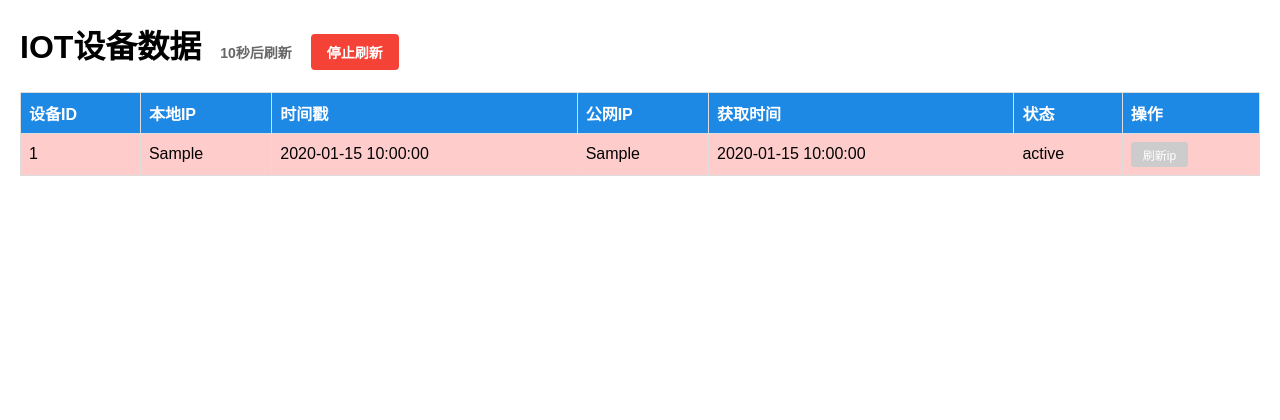
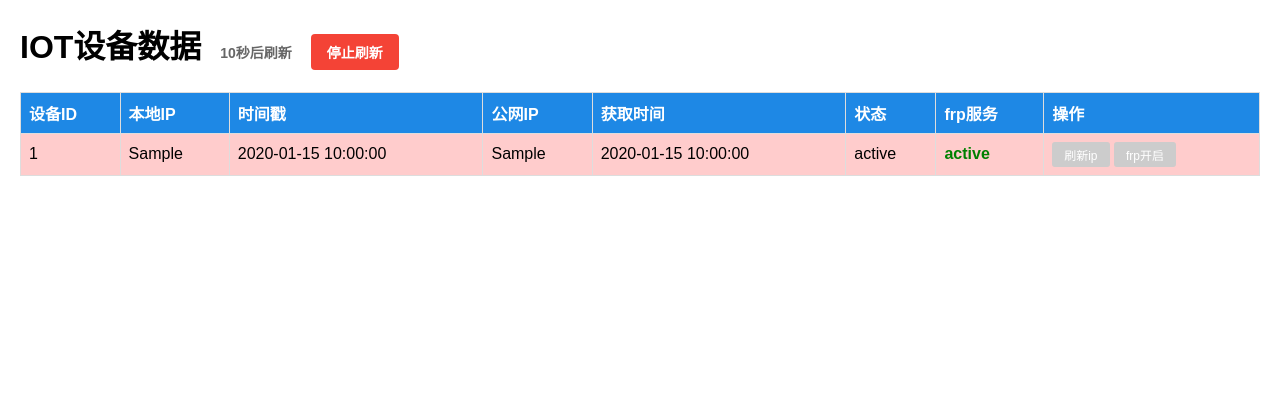
Before and after one commit to kwl-designer/kiot-lite-manager-web, a Flask app: template templates/index.html in a window 1280 px wide. Shown: the top 420 px of the page. Run offline with Flask 3, Linux system fonts and the light colour scheme; the template is opened without the code that fills it: most values are stand-ins (such as "Sample title", 1, 10 or a date in 2020); parts of the project's set-up code (start-up, migrations or seed data) failed here and were passed over.

Commit message:
增加frp功能

```diff
--- a/app.py
+++ b/app.py
@@ -53,6 +53,15 @@ def get_redis_data():
                 status = "在线"
                 status_color = "green"
 
+            # frp状态
+            frp_status = "停止"
+            frp_status_color = "red"
+            frp_status_data = value_dict.get("frp_active", False)
+            if frp_status_data == True:
+                frp_status = "运行"
+                frp_status_color = "green"
+
+
             data.append({
                 'device_id': device_id,
                 'local_ip': value_dict.get('local_ip', ''),
@@ -61,7 +70,10 @@ def get_redis_data():
                 'get_time': datetime.fromtimestamp(value_dict.get('public_ip', {}).get('get_time', 0)).strftime(
                     '%Y-%m-%d %H:%M:%S'),
                 'status': status,
-                'status_color': status_color
+                'status_color': status_color,
+                'frp_status': frp_status,
+                'frp_status_color': frp_status_color,
+                'frp_status_data': frp_status_data
             })
         except:
             pass
@@ -94,6 +106,21 @@ def refresh_ip():
     else:
         return jsonify({'success': False, 'message': 'MQTT命令发送失败'})
 
+@app.route('/api/frp_ctl', methods=['POST'])
+def frp_ctl():
+    """接收刷新IP请求并发送MQTT命令"""
+    device_id = request.json.get('device_id')
+    if not device_id:
+        return jsonify({'success': False, 'message': '设备ID不能为空'})
+
+    # 操作禁用或者启用
+    operation = request.json.get('operation')
+    success = mqtt_client.send_op_frp(device_id, operation)
+
+    if success:
+        return jsonify({'success': True, 'message': f'已向设备 {device_id} 发送Frp命令'})
+    else:
+        return jsonify({'success': False, 'message': 'MQTT命令发送失败'})
 
 if __name__ == '__main__':
     app.run(debug=True, port=6000)
--- a/templates/index.html
+++ b/templates/index.html
@@ -202,6 +202,10 @@
                         let statusClass = item.status_color === 'green' ? 'status-online' : '';
                         let buttonDisabled = item.status_color === 'red' ? 'disabled' : '';
 
+                        let frpStatusClass = item.frp_status_data ? 'status-online' : '';
+                        let frp_btn_text = item.frp_status_data ? 'frp停止' : 'frp开启'
+                        let frpBtnDisabled = 'green'
+
                         row.innerHTML = `
                             <td>${item.device_id}</td>
                             <td>${item.local_ip}</td>
@@ -209,8 +213,10 @@
                             <td>${item.public_ip}</td>
                             <td>${item.get_time}</td>
                             <td class="${statusClass}">${item.status}</td>
+                            <td class="${frpStatusClass}">${item.frp_status}</td>
                             <td>
                                 <button class="btn-refresh-ip" ${buttonDisabled} onclick="refreshIp('${item.device_id}')">刷新ip</button>
+                                <button class="btn-refresh-ip" ${buttonDisabled} onclick="toggleFrp('${item.device_id}', ${!item.frp_status_data})">${frp_btn_text}</button>
                             </td>
                         `;
                     });
@@ -220,6 +226,31 @@
                 .catch(error => {
                     addLog(`设备数据刷新失败: ${error}`, 'error');
                 });
+        }
+
+        function toggleFrp(deviceId, op) {
+            let optext = op === true ? "frp开启":"frp停止"
+            addLog(`正在向设备 ${deviceId} 发送刷新${optext}命令...`, 'info');
+
+            // 发送请求到后端
+            fetch('/api/frp_ctl', {
+                method: 'POST',
+                headers: {
+                    'Content-Type': 'application/json',
+                },
+                body: JSON.stringify({ device_id: deviceId, operation:  op})
+            })
+            .then(response => response.json())
+            .then(data => {
+                if (data.success) {
+                    addLog(`✓ ${data.message}`, 'success');
+                } else {
+                    addLog(`✗ ${data.message}`, 'error');
+                }
+            })
+            .catch(error => {
+                addLog(`✗ 请求失败: ${error}`, 'error');
+            });
         }
 
         function refreshIp(deviceId) {
@@ -301,6 +332,7 @@
             <th>公网IP</th>
             <th>获取时间</th>
             <th>状态</th>
+            <th>frp服务</th>
             <th>操作</th>
         </tr>
         <tbody id="table-body">
@@ -312,8 +344,10 @@
             <td>{{ item.public_ip }}</td>
             <td>{{ item.get_time }}</td>
             <td class="{% if item.status_color == 'green' %}status-online{% endif %}">{{ item.status }}</td>
+            <td class="{% if item.frp_status_color == 'green' %}status-online{% endif %}">{{ item.frp_status }}</td>
             <td>
                 <button class="btn-refresh-ip" {% if item.status_color == 'red' %}disabled{% endif %} onclick="refreshIp('{{ item.device_id }}')">刷新ip</button>
+                <button class="btn-refresh-ip" {% if item.status_color == 'red' %}disabled{% endif %} onclick="toggleFrp('{{ item.device_id }}', {% if item.frp_status_data %}false{% else %} true{% endif %})">{% if item.frp_status_data %}frp停止{% else %} frp开启{% endif %}</button>
             </td>
         </tr>
         {% endfor %}
```
Also changed, not shown: core/mqtt_client.py (+17 -0 lines).
